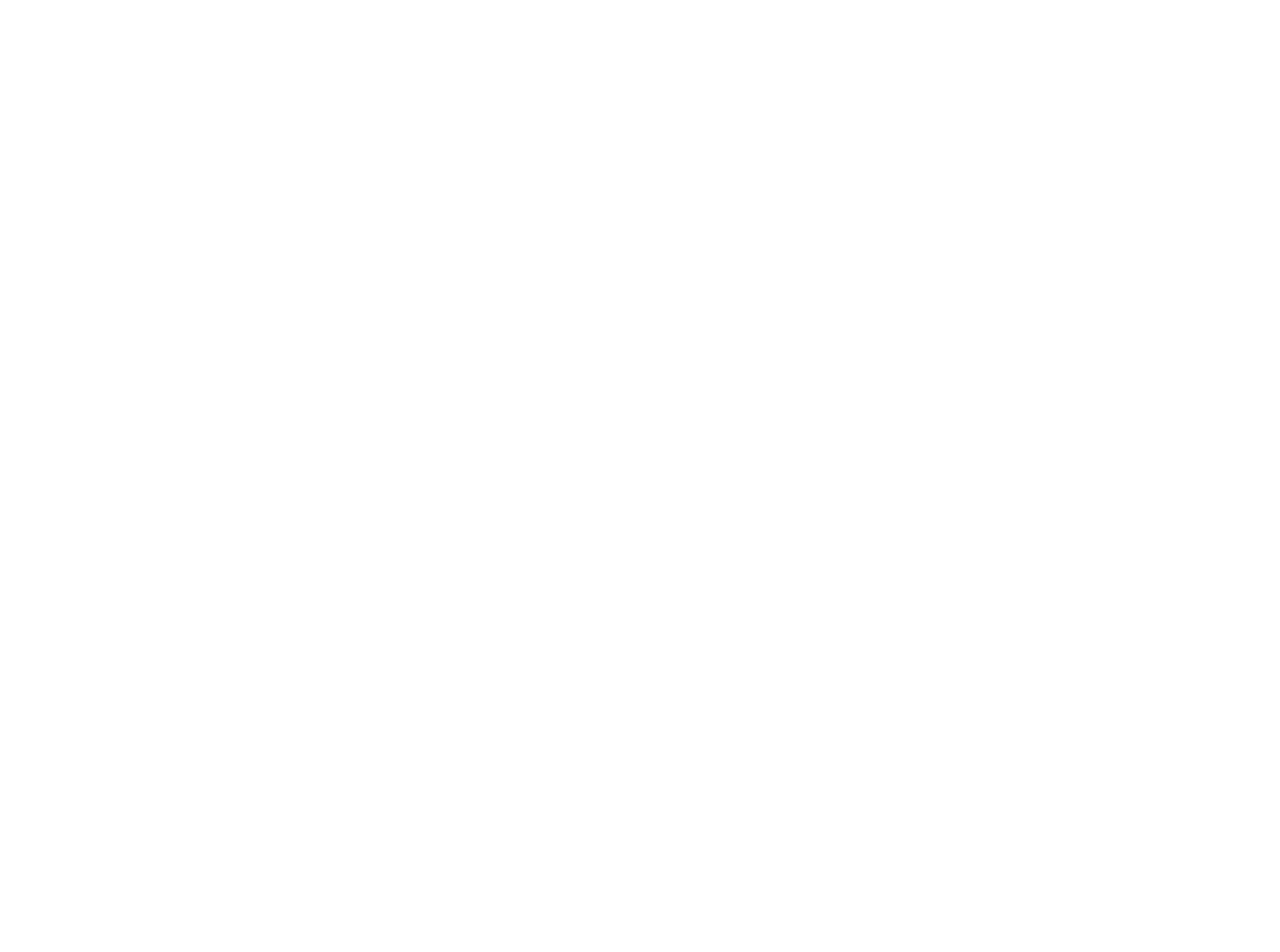
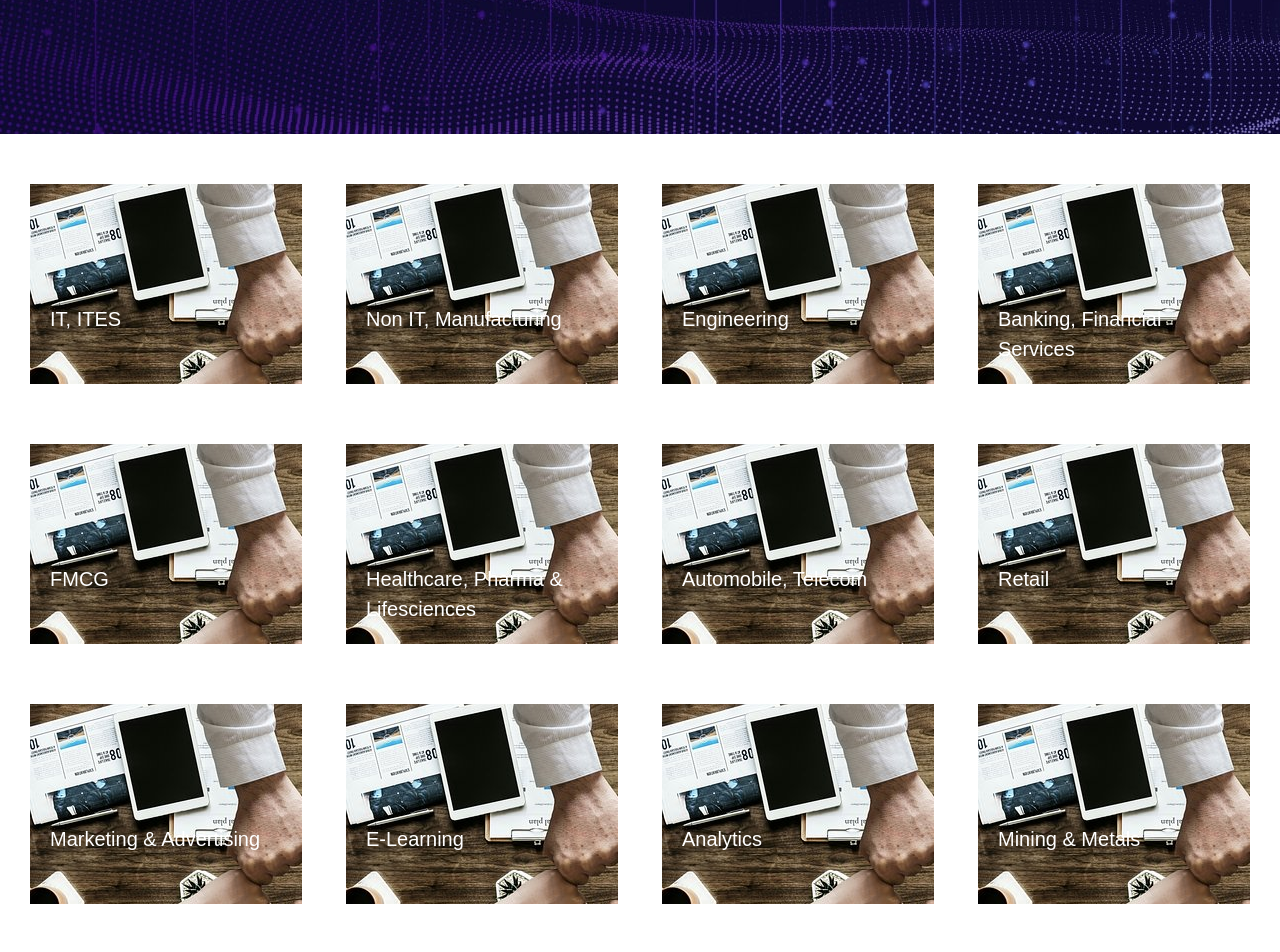
Before and after one commit to purnima999/aspentak, a React (Create React App) app: page /industry in a window 1280 px wide. Before the commit this address had no page. Shown: the part 340-1292 px from the top of the page. Before the commit the page ends 800 px from the top, so only its background shows below. Built offline with nearby package versions, Linux system fonts and the light colour scheme.

Commit message:
industry page

```diff
--- a/src/Components/Pages/header.jsx
+++ b/src/Components/Pages/header.jsx
@@ -2,7 +2,7 @@ import React, { useEffect } from "react";
 import "../../Css/header.css";
 import { Row, Col, Button } from "react-bootstrap";
 import logo from "../../Images/logo1.png";
-import { Link } from "react-router-dom"
+import { Link } from "react-router-dom";
 const Header = () => {
   const openMenuHandler = () => {
     document.querySelector(".main-menu").classList.add("show");
@@ -116,11 +116,16 @@ const Header = () => {
                   <Link to="/services">Services</Link>
                 </li>
                 <li>
+                  <Link to="/industry">Industry</Link>
+                </li>
+                <li>
                   <Link to="/contactUs">Contact</Link>
                 </li>
                 <li>
                   <Link to="/career">
-                    <Button className="btn" type="button">CAREER</Button>
+                    <Button className="btn" type="button">
+                      CAREER
+                    </Button>
                   </Link>
                 </li>
               </ul>
@@ -141,4 +146,4 @@ const Header = () => {
   );
 };
 
-export default (Header);
+export default Header;
--- /dev/null
+++ b/src/Components/Pages/industryPage.jsx
@@ -0,0 +1,59 @@
+import React from "react";
+import { Row, Col } from "react-bootstrap";
+import bgImg from "../../Images/two.jpg";
+import "../../Css/industryPage.css";
+
+const IndustryPage = () => {
+  return (
+    <>
+      <div className="industry-page">
+        {/* =================================== industry-page-section-1-start ================================== */}
+        <div className="about-page-section-1">
+          <h1>Industries</h1>
+        </div>
+        <div className="industry-page-section-2">
+          <Row>
+            <Col lg={3}>
+              <div id="col1">IT, ITES</div>
+            </Col>
+            <Col lg={3}>
+              <div id="col2">Non IT, Manufacturing</div>
+            </Col>
+            <Col lg={3}>
+              <div id="col3">Engineering</div>
+            </Col>
+            <Col lg={3}>
+              <div id="col4">Banking, Financial Services</div>
+            </Col>
+            <Col lg={3}>
+              <div id="col5">FMCG</div>
+            </Col>
+            <Col lg={3}>
+              <div id="col6">Healthcare, Pharma & Lifesciences</div>
+            </Col>
+            <Col lg={3}>
+              <div id="col7">Automobile, Telecom</div>
+            </Col>
+            <Col lg={3}>
+              <div id="col8">Retail</div>
+            </Col>
+            <Col lg={3}>
+              <div id="col9">Marketing & Advertising</div>
+            </Col>
+            <Col lg={3}>
+              <div id="col10">E-Learning</div>
+            </Col>
+            <Col lg={3}>
+              <div id="col11">Analytics</div>
+            </Col>
+            <Col lg={3}>
+              <div id="col12">Mining & Metals</div>
+            </Col>
+          </Row>
+        </div>
+        {/* =================================== industry-page-section-1-end ================================== */}
+      </div>
+    </>
+  );
+};
+export default IndustryPage;
--- a/src/Css/header.css
+++ b/src/Css/header.css
@@ -19,7 +19,7 @@ ul {
 ul li {
     list-style: none;
     display: inline-block;
-    padding: 0px 20px;
+    padding: 0px 10px;
     border-width: 0.1px;
     border-color: #B5B5B5;
     border-top-style: none;
--- /dev/null
+++ b/src/Css/industryPage.css
@@ -0,0 +1,87 @@
+.industry-page-section-2 {
+    padding: 20px;
+}
+
+#col1,
+#col2,
+#col3,
+#col4,
+#col5,
+#col6,
+#col7,
+#col8,
+#col9,
+#col10,
+#col11,
+#col12 {
+    padding: 120px 20px 10px 20px;
+    margin: 30px 10px;
+    color: #fff;
+    font-size: 20px;
+
+}
+
+.industry-page #col1 {
+    background-image: url("../Images/two.jpg");
+    height: 200px;
+}
+
+.industry-page #col2 {
+    background-image: url("../Images/two.jpg");
+    height: 200px;
+}
+
+.industry-page #col3 {
+    background-image: url("../Images/two.jpg");
+    height: 200px;
+}
+
+.industry-page #col4 {
+    background-image: url("../Images/two.jpg");
+    height: 200px;
+}
+
+.industry-page #col5 {
+    background-image: url("../Images/two.jpg");
+    height: 200px;
+}
+
+.industry-page #col6 {
+    background-image: url("../Images/two.jpg");
+    height: 200px;
+}
+
+.industry-page #col7 {
+    background-image: url("../Images/two.jpg");
+    height: 200px;
+}
+
+.industry-page #col7 {
+    background-image: url("../Images/two.jpg");
+    height: 200px;
+}
+
+.industry-page #col8 {
+    background-image: url("../Images/two.jpg");
+    height: 200px;
+}
+
+.industry-page #col9 {
+    background-image: url("../Images/two.jpg");
+    height: 200px;
+}
+
+.industry-page #col10 {
+    background-image: url("../Images/two.jpg");
+    height: 200px;
+}
+
+.industry-page #col11 {
+    background-image: url("../Images/two.jpg");
+    height: 200px;
+}
+
+.industry-page #col12 {
+    background-image: url("../Images/two.jpg");
+    height: 200px;
+}
--- a/src/routes.js
+++ b/src/routes.js
@@ -5,9 +5,11 @@ const AboutPage = React.lazy(() => import('./Components/Pages/aboutPage.jsx'));
 const ServicesPage = React.lazy(() => import('./Components/Pages/servicesPage.jsx'));
 const ContactPage = React.lazy(() => import('./Components/Pages/contactPage.jsx'));
 const CareerPage = React.lazy(() => import('./Components/Pages/careerPage.jsx'));
+const IndustryPage = React.lazy(() => import('./Components/Pages/industryPage.jsx'));
 
 const routes = [
 
+    { path: '/industry', element: <IndustryPage /> },
     { path: '/aboutUs', element: <AboutPage /> },
     { path: '/services', element: <ServicesPage /> },
     { path: '/contactUs', element: <ContactPage /> },
```
